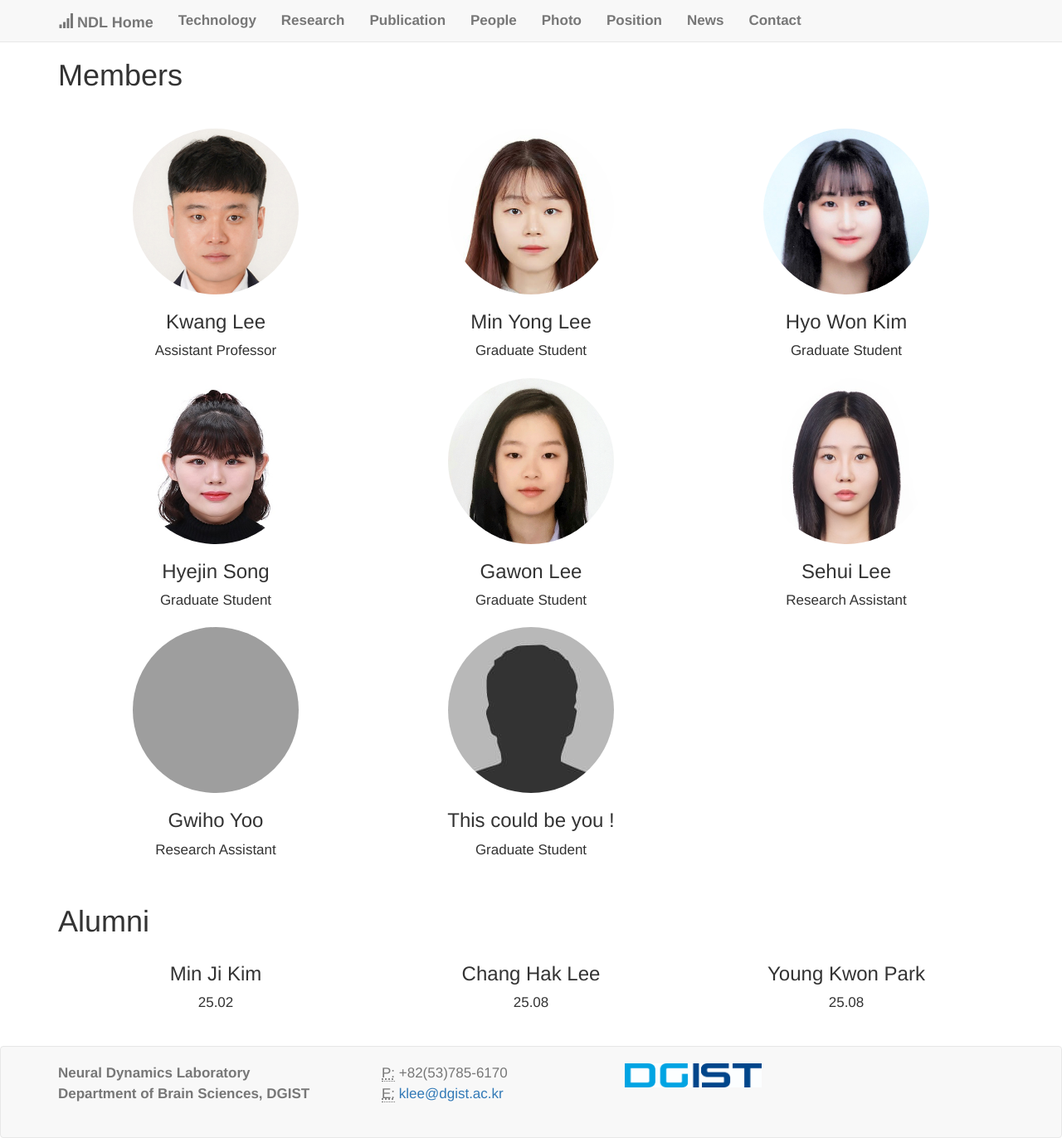
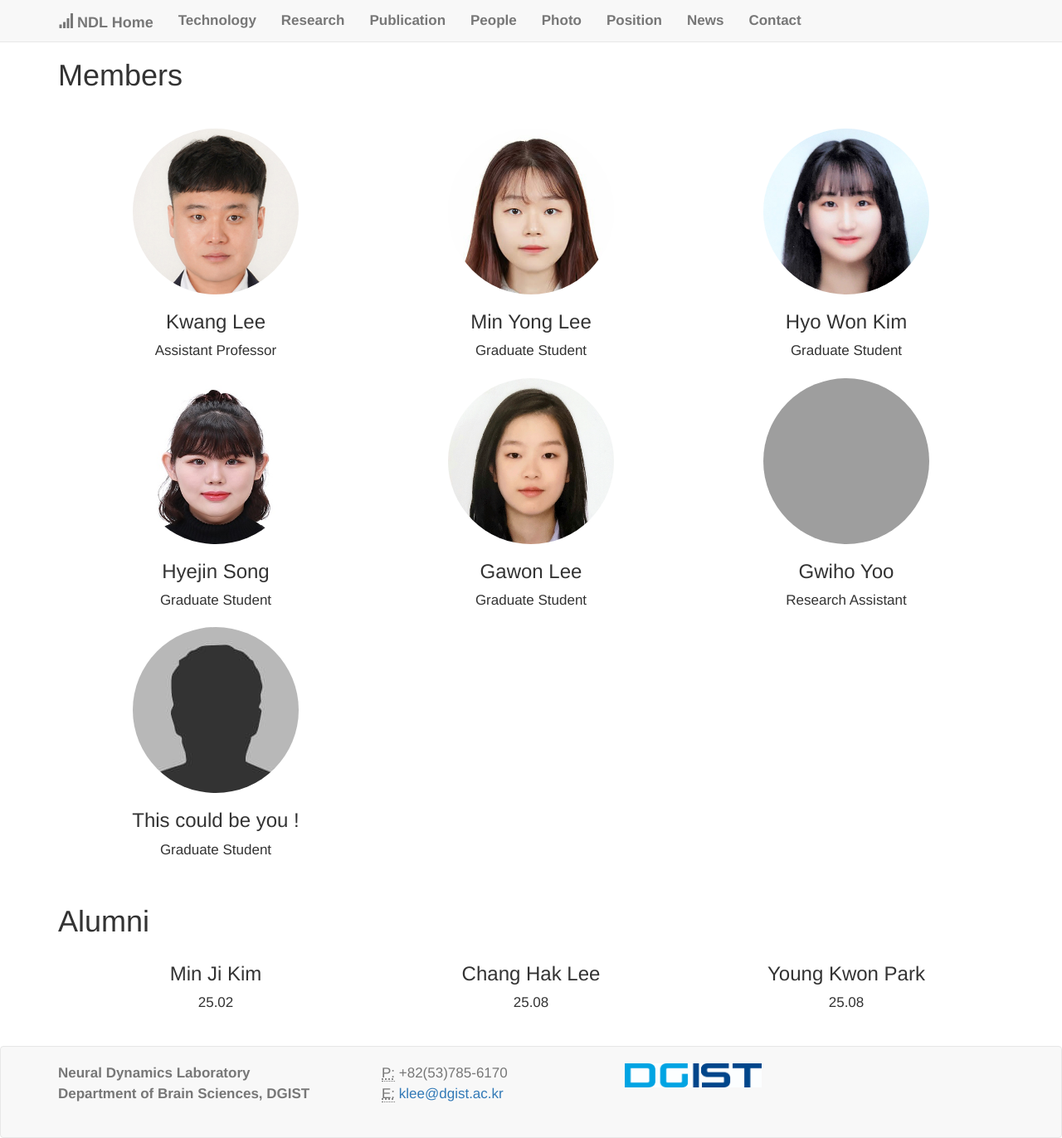
Before and after one commit to kleelab/kleelab.github.io, a Jekyll site: the page built from people.html, in a window 1280 px wide. Shown: the whole page at 83% size. Built offline with Jekyll 4.4.1, drawn with Linux system fonts in a browser that asks for light colours; nearby versions of some CDN libraries; a style sheet for code colours, icons or effects is not loaded; grey boxes are pictures that could not be loaded.

Commit message:
Update people.yml

```diff
--- a/_data/people.yml
+++ b/_data/people.yml
@@ -20,10 +20,6 @@
   role: Graduate Student
   photo: "/images/Gawon Lee.png"
 
-- name: Sehui Lee
-  role: Research Assistant
-  photo: "/images/Sehui Lee.jpg"
-
 - name: Gwiho Yoo
   role: Research Assistant
   photo: "/images/Gwiho Yoo.jpg"
```
